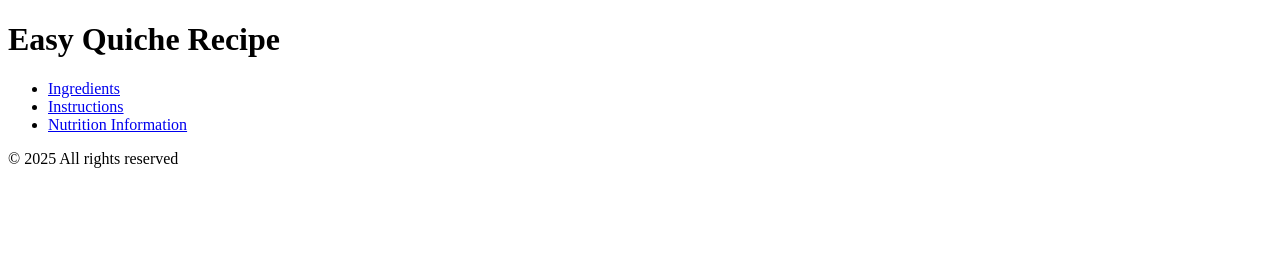
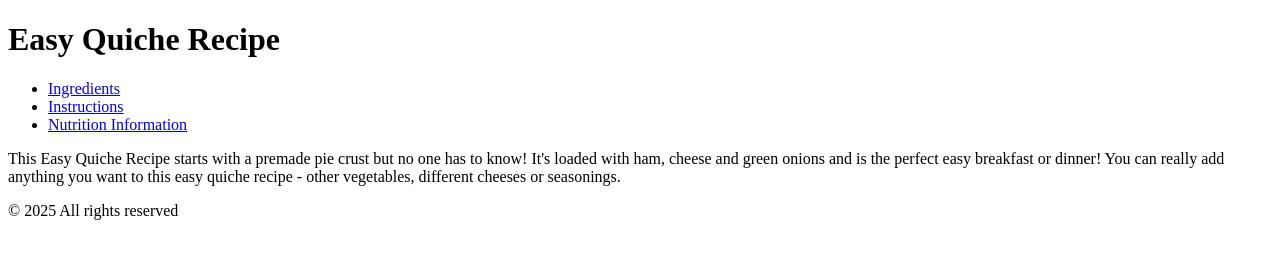
Before and after one commit to Aram-1999/version-control-simulation-Aram, a plain HTML site: page index.html in a window 1280 px wide. Drawn offline with Linux system fonts and the light colour scheme.

Commit message:
Added main section and a paragraph

```diff
--- a/index.html
+++ b/index.html
@@ -17,6 +17,12 @@
         </nav>
     </header>
 
+    <main>
+        <p>
+            This Easy Quiche Recipe starts with a premade pie crust but no one has to know! It's loaded with ham, cheese and green onions and is the perfect easy breakfast or dinner! You can really add anything you want to this easy quiche recipe - other vegetables, different cheeses or seasonings.
+        </p>
+    </main>
+
     <footer>
         <p>© 2025 All rights reserved</p>
     </footer>
```
